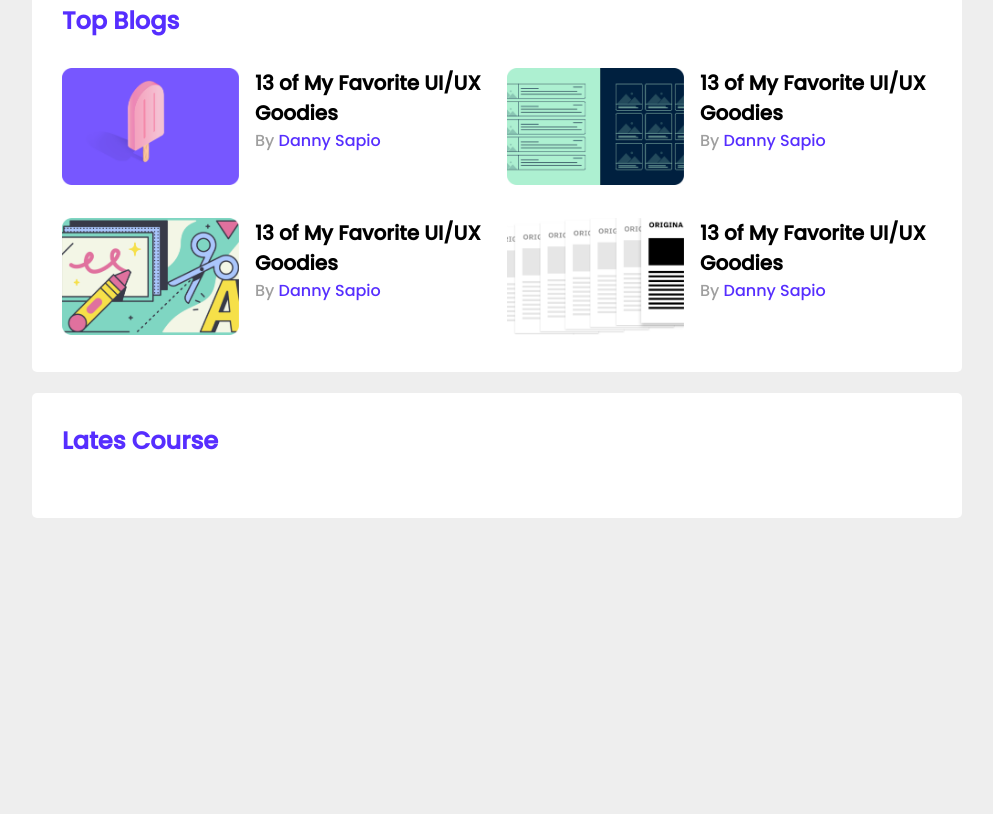
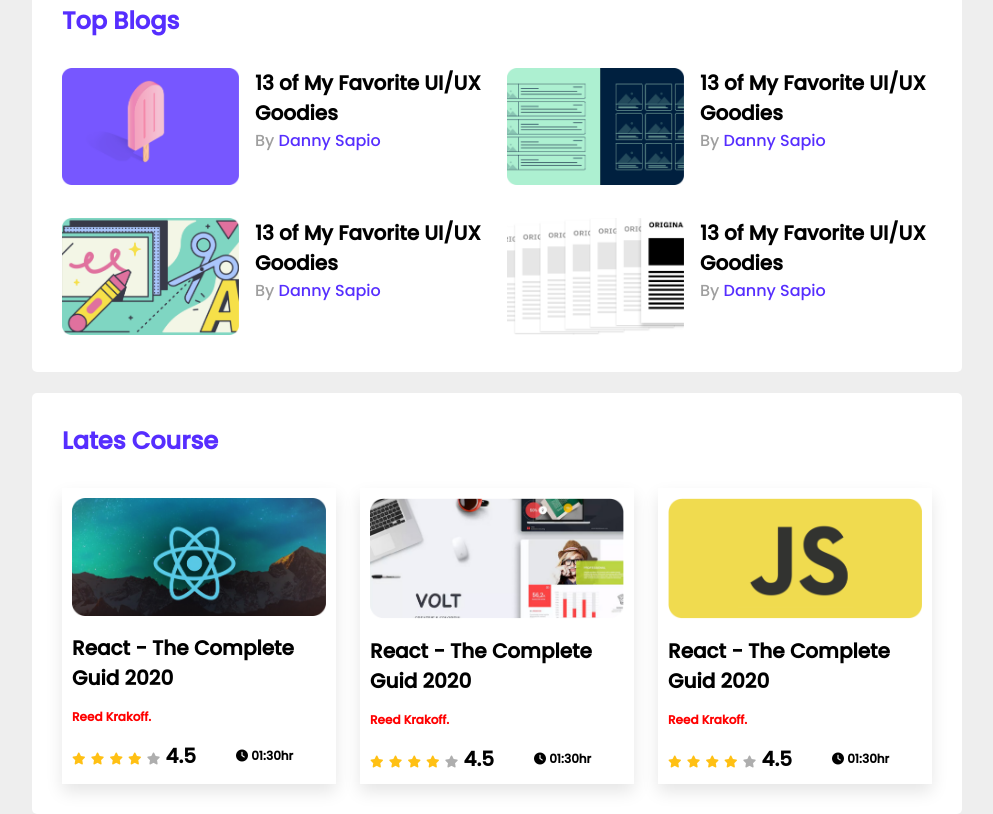
Before and after one commit to niloyds/module-9, a plain HTML site: page index.html in a window 1280 px wide. Shown: the part 337-1151 px from the top of the page, without its empty margins (143-1136 px from the left). Before the commit the page ends 855 px from the top, so only its background shows below. Drawn offline with Linux system fonts and the light colour scheme.

Commit message:
2nd commit

```diff
--- a/index.html
+++ b/index.html
@@ -48,6 +48,7 @@
                 </div>
             </div>
             <hr>
+
             <div class="top-blogs">
                 <h2 class="section-title">Top Blogs</h2>
                 <div class="blogs">
@@ -95,7 +96,85 @@
         <!-- Lates Course starts -->
         <section class="container">
             <h2 class="section-title">Lates Course</h2>
+            <div class="courses">
+                <div class="course">
+                    <div class="course-banner">
+                        <img src="images/courses/course-1.png" alt="course-1">
+                    </div>
+                    <div class="course-details">
+                        <h3 class="course-tite">React - The Complete Guid 2020
+                            <p class="course-author">Reed Krakoff.</p>
+                            <div class="course-info">
+                                <div class="rating">
+                                    <i class="fas fa-star filled"></i>
+                                    <i class="fas fa-star filled"></i>
+                                    <i class="fas fa-star filled"></i>
+                                    <i class="fas fa-star filled"></i>
+                                    <i class="fas fa-star empty"></i>
+                                    <span>4.5</span>
+                                </div>
+                                <div class="course-duration">
+                                    <i class="fas fa-clock"></i>
+                                    01:30hr
+                                </div>
+                            </div>
+                        </h3>
+                    </div>
+                </div>
+                <div class="course">
+                    <div class="course-banner">
+                        <img src="images/courses/course-2.png" alt="course-1">
+                    </div>
+                    <div class="course-details">
+                        <h3 class="course-tite">React - The Complete Guid 2020
+                            <p class="course-author">Reed Krakoff.</p>
+                            <div class="course-info">
+                                <div class="rating">
+                                    <i class="fas fa-star filled"></i>
+                                    <i class="fas fa-star filled"></i>
+                                    <i class="fas fa-star filled"></i>
+                                    <i class="fas fa-star filled"></i>
+                                    <i class="fas fa-star empty"></i>
+                                    <span>4.5</span>
+                                </div>
+                                <div class="course-duration">
+                                    <i class="fas fa-clock"></i>
+                                    01:30hr
+                                </div>
+                            </div>
+                        </h3>
+                    </div>
+                </div>
+                <div class="course">
+                    <div class="course-banner">
+                        <img src="images/courses/course-3.png" alt="course-1">
+                    </div>
+                    <div class="course-details">
+                        <h3 class="course-tite">React - The Complete Guid 2020
+                            <p class="course-author">Reed Krakoff.</p>
+                            <div class="course-info">
+                                <div class="rating">
+                                    <i class="fas fa-star filled"></i>
+                                    <i class="fas fa-star filled"></i>
+                                    <i class="fas fa-star filled"></i>
+                                    <i class="fas fa-star filled"></i>
+                                    <i class="fas fa-star empty"></i>
+                                    <span>4.5</span>
+                                </div>
+                                <div class="course-duration">
+                                    <i class="fas fa-clock"></i>
+                                    01:30hr
+                                </div>
+                            </div>
+                        </h3>
+                    </div>
+                </div>
+            </div>
         </section>
     </main>
+
+
+     <!--===-===----= fontawesome ===-===----=-->
+     <script src="https://kit.fontawesome.com/1a2a8c1998.js" crossorigin="anonymous"></script>
 </body>
 </html>
--- a/style.css
+++ b/style.css
@@ -78,7 +78,7 @@ hr{
     display: flex;
 }
 .blog .thumbnail img{
-    height: 117px;
+    /* height: 117px; */
     width: 177px;
 }
 .blog .blog-info{
@@ -95,3 +95,102 @@ hr{
     font-size: 16px;
     color: #562eff;
 }
+
+/* ================================
+        courses styles
+================================ */
+.courses{
+    display: grid;
+    grid-template-columns: repeat(3, 1fr);
+    grid-column-gap: 24px;
+}
+.course{
+    box-shadow: 0 .5rem 16px rgba(0,0,0,.1);
+    border: 10px solid #fff;
+}
+.course .course-banner img{
+    text-align: center;
+    width: 224px;
+    /* height: 104px; */
+}
+.course .course-banner img{
+    width: 100%;
+}
+.course-tite{
+    font-size: 20px;
+    margin-top: 10px;
+}
+.course-author{
+    font-size: 12px;
+    color: red;
+    padding: 15px 0;
+}
+.course-info{
+    display: flex;
+    align-items: center;
+    /* justify-content: space-between; */
+}
+.rating{
+    margin-right: 40px;
+}
+.course-duration{
+    font-size: 12px;
+}
+.fa-star{
+    font-size: 12px;
+}
+.fa-star.filled{
+    color: #ffc014;
+}
+.fa-star.empty{
+    color: #aeaeae;
+}
+
+
+/* ================================
+        media Queries styles
+================================ */
+/* ------------------
+    mobile devices
+---------------------- */
+
+@media (max-width:688px){
+    .container{
+        width: 100%;
+    }
+    .players,
+    .blogs,
+    .courses{
+        grid-template-columns: repeat(1, 1fr);
+    }
+    .player,
+    .blog{
+        flex-direction: column;
+    }
+    .blog{
+        margin-bottom: 30px;
+    }
+    .blog .thumbnail img{
+        width: 100%;
+    }
+    .course{
+        margin-bottom: 30px;
+    }
+
+}
+
+/* ------------------
+    Tab devices
+---------------------- */
+
+@media (max-width:991px){
+    .container{
+        width: 100%;
+    }
+    .players, .courses{
+        grid-template-columns: repeat(2, 1fr);
+    }
+    .blogs{
+        grid-template-columns: repeat(1, 1fr);
+    }
+}
```
